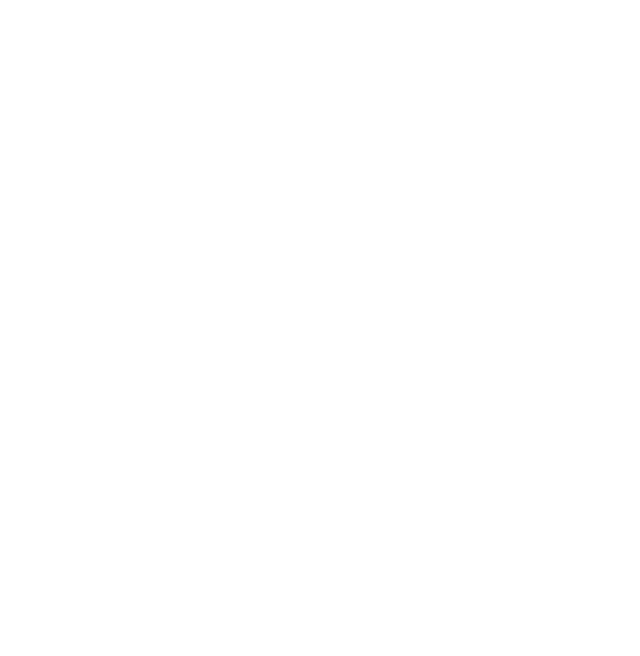
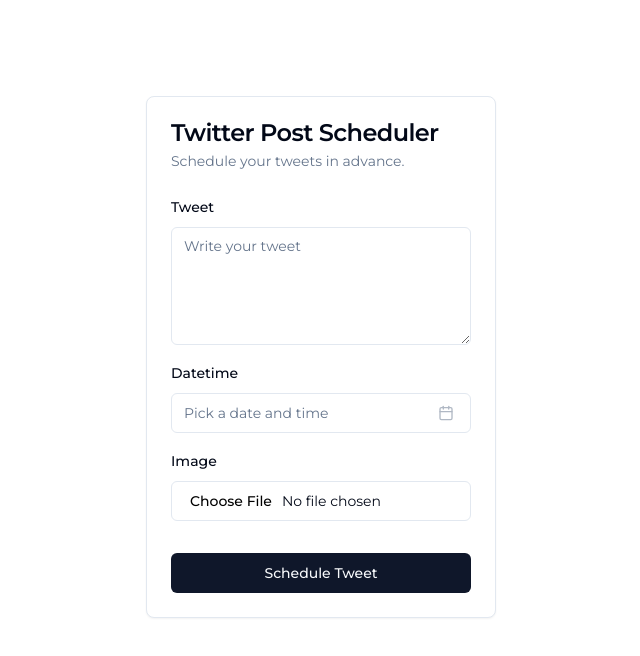
Before and after one commit to adarsh-mamgain/x-post, a Next.js app: page /dashboard in a window 1280 px wide. Before the commit this address had no page. Shown: the top 656 px of the page, without its empty margins (319-959 px from the left). Built offline with nearby package versions, Linux system fonts and the light colour scheme; no server answers.

Commit message:
Refactor Dashboard page component, update session handling, and add user validation route

```diff
--- a/app/page.tsx
+++ b/app/page.tsx
@@ -1,6 +1,11 @@
 "use client";
 import { Button } from "@/components/ui/button";
 import axios from "axios";
+import image from "../public/image.svg";
+import Image from "next/image";
+import Link from "next/link";
+import { Separator } from "@/components/ui/separator";
+// import { Switch } from "@/components/ui/switch";
 
 export default function Home() {
   const handleClick = () => {
@@ -10,15 +15,91 @@ export default function Home() {
   };
 
   return (
-    <main className="flex min-h-screen flex-col items-center p-24">
-      <div>
-        <h1 className="text-4xl font-bold">Welcome to X-POST</h1>
-        <p className="text-lg mt-4">
-          Schedule your social media posts with ease.
-        </p>
+    <main className="flex min-h-screen flex-col items-center px-60">
+      {/* <nav className="flex items-center p-4">
+        <div>
+          <span className="text-2xl font-bold">X-Post</span>
+        </div>
+        <div>
+          <Switch />
+        </div>
+      </nav> */}
+
+      <div className="text-center p-24">
+        <div className="mb-6">
+          <h1 className="text-5xl font-extrabold mb-4 bg-gradient-to-r from-purple-500 via-violet-600 to-fuchsia-500 bg-clip-text text-transparent">
+            Supercharge X Account
+          </h1>
+          <p className="text-lg font-medium text-gray-600">
+            Schedule tweets, manage your content calendar, <br />
+            and analyze your account performance
+          </p>
+        </div>
+        <div>
+          <Button onClick={handleClick}>Sign in</Button>
+        </div>
       </div>
 
-      <Button onClick={handleClick}>Sign in </Button>
+      <div className="flex space-x-4">
+        <div>
+          <h2 className="text-3xl font-bold mb-2">Schedule Tweets with Ease</h2>
+          <p className="text-lg font-medium text-gray-600">
+            Our intuitive scheduling tool allows you to plan and publish your
+            tweets in advance, ensuring a consistent social media presence.
+          </p>
+        </div>
+        <div>
+          <Image src={image} width={800} height={300} alt="Schedule tweets" />
+        </div>
+      </div>
+
+      <div className="flex space-x-4">
+        <div>
+          <h2 className="text-3xl font-bold mb-2">
+            Manage Your Content Calendar
+          </h2>
+          <p className="text-lg font-medium text-gray-600">
+            Our content calendar feature allows you to plan and visualize your
+            Twitter content, ensuring a consistent and engaging presence.
+          </p>
+        </div>
+        <div>
+          <Image src={image} width={800} height={300} alt="Schedule tweets" />
+        </div>
+      </div>
+
+      <div className="flex space-x-4">
+        <div>
+          <h2 className="text-3xl font-bold mb-2">
+            Analyze Your Twitter Performance
+          </h2>
+          <p className="text-lg font-medium text-gray-600">
+            Our advanced analytics dashboard provides insights into your tweet
+            performance, helping you optimize your content strategy.
+          </p>
+        </div>
+        <div>
+          <Image src={image} width={800} height={300} alt="Schedule tweets" />
+        </div>
+      </div>
+
+      <Separator className="my-4" />
+
+      <footer className="w-full p-4">
+        <div className="flex items-center">
+          <div>
+            <p>© 2024 X-Post. All rights reserved.</p>
+          </div>
+          <div className="grow">
+            <Link href={"terms-of-service"}>
+              <Button variant={"link"}>Terms of service</Button>
+            </Link>
+            <Link href={"privacy-policy"}>
+              <Button variant={"link"}>Privacy policy</Button>
+            </Link>
+          </div>
+        </div>
+      </footer>
     </main>
   );
 }
--- a/components/ScheduleCard.tsx
+++ b/components/ScheduleCard.tsx
@@ -1,4 +1,7 @@
 "use client";
+
+import { z } from "zod";
+
 import {
   CardTitle,
   CardDescription,
@@ -12,18 +15,47 @@ import { Textarea } from "@/components/ui/textarea";
 import { Input } from "@/components/ui/input";
 import { Button } from "@/components/ui/button";
 import prisma from "@/lib/prisma";
+import { useState } from "react";
+import { useForm } from "react-hook-form";
+import { zodResolver } from "@hookform/resolvers/zod";
+import {
+  Form,
+  FormControl,
+  FormDescription,
+  FormField,
+  FormItem,
+  FormLabel,
+  FormMessage,
+} from "./ui/form";
+import { toast } from "sonner";
+import { Toaster } from "./ui/sonner";
+import { Popover, PopoverContent, PopoverTrigger } from "./ui/popover";
+import { cn } from "@/lib/utils";
+import { format } from "date-fns";
+import { CalendarIcon } from "lucide-react";
+import { Calendar } from "./ui/calendar";
+
+const formSchema = z.object({
+  tweet: z.string().min(1).max(50),
+  datetime: z.date(),
+  image: z.string().url(),
+});
 
 export default function ScheduleCard() {
-  // prisma.post.create({
-  //   data: {
-  //     userId: "1",
-  //     text: "Hello, World!",
-  //     scheduledAt: new Date(),
-  //   },
-  // });
-  function handleSubmit() {
-    return true;
+  // 1. Define your form.
+  const form = useForm<z.infer<typeof formSchema>>({
+    resolver: zodResolver(formSchema),
+    defaultValues: {
+      tweet: "",
+      datetime: undefined,
+      image: "",
+    },
+  });
+
+  function onSubmit(values: z.infer<typeof formSchema>) {
+    toast.error("Event has been created.");
   }
+
   return (
     <Card className="w-[350px]">
       <CardHeader>
@@ -31,27 +63,88 @@ export default function ScheduleCard() {
         <CardDescription>Schedule your tweets in advance.</CardDescription>
       </CardHeader>
       <CardContent>
-        <form onSubmit={handleSubmit}>
-          <div className="grid w-full items-center gap-4">
-            <div className="flex flex-col space-y-1.5">
-              <Label htmlFor="message">Message</Label>
-              <Textarea id="message" placeholder="Write your tweet" rows={5} />
-            </div>
-            <div className="flex flex-col space-y-1.5">
-              <Label htmlFor="datetime">Schedule Datetime</Label>
-              <Input id="datetime" type="datetime-local" />
-            </div>
-            <div className="flex flex-col space-y-1.5">
-              <Label htmlFor="image">Image</Label>
-              <Input id="image" type="file" />
-            </div>
-          </div>
-        </form>
+        <Form {...form}>
+          <form
+            onSubmit={form.handleSubmit(onSubmit)}
+            className="grid w-full items-center gap-4"
+          >
+            <FormField
+              control={form.control}
+              name="tweet"
+              render={({ field }) => (
+                <FormItem>
+                  <FormLabel>Tweet</FormLabel>
+                  <FormControl>
+                    <Textarea
+                      id="message"
+                      placeholder="Write your tweet"
+                      rows={5}
+                      {...field}
+                    />
+                  </FormControl>
+                  <FormMessage />
+                </FormItem>
+              )}
+            />
+            <FormField
+              control={form.control}
+              name="datetime"
+              render={({ field }) => (
+                <FormItem>
+                  <FormLabel>Datetime</FormLabel>
+                  <Popover>
+                    <PopoverTrigger asChild>
+                      <FormControl>
+                        <Button
+                          variant={"outline"}
+                          className={cn(
+                            "w-full pl-3 text-left font-normal",
+                            !field.value && "text-muted-foreground"
+                          )}
+                        >
+                          {field.value ? (
+                            format(field.value, "Pp")
+                          ) : (
+                            <span>Pick a date and time</span>
+                          )}
+                          <CalendarIcon className="ml-auto h-4 w-4 opacity-50" />
+                        </Button>
+                      </FormControl>
+                    </PopoverTrigger>
+                    <PopoverContent className="w-auto p-0" align="start">
+                      <Calendar
+                        mode="single"
+                        selected={field.value}
+                        onSelect={field.onChange}
+                        disabled={(date) => date <= new Date()} //! Important to disable past dates
+                        initialFocus
+                      />
+                    </PopoverContent>
+                  </Popover>
+                  <FormMessage />
+                </FormItem>
+              )}
+            />
+            <FormField
+              control={form.control}
+              name="image"
+              render={({ field }) => (
+                <FormItem>
+                  <FormLabel>Image</FormLabel>
+                  <FormControl>
+                    <Input type="file" {...field} />
+                  </FormControl>
+                  <FormMessage />
+                </FormItem>
+              )}
+            />
+            <Button type="submit" className="mt-4">
+              Schedule Tweet
+            </Button>
+          </form>
+        </Form>
       </CardContent>
-      <CardFooter className="flex justify-between">
-        <Button variant="outline">Cancel</Button>
-        <Button>Schedule Tweet</Button>
-      </CardFooter>
+      <Toaster />
     </Card>
   );
 }
--- /dev/null
+++ b/components/ui/calendar.tsx
@@ -0,0 +1,66 @@
+"use client"
+
+import * as React from "react"
+import { ChevronLeft, ChevronRight } from "lucide-react"
+import { DayPicker } from "react-day-picker"
+
+import { cn } from "@/lib/utils"
+import { buttonVariants } from "@/components/ui/button"
+
+export type CalendarProps = React.ComponentProps<typeof DayPicker>
+
+function Calendar({
+  className,
+  classNames,
+  showOutsideDays = true,
+  ...props
+}: CalendarProps) {
+  return (
+    <DayPicker
+      showOutsideDays={showOutsideDays}
+      className={cn("p-3", className)}
+      classNames={{
+        months: "flex flex-col sm:flex-row space-y-4 sm:space-x-4 sm:space-y-0",
+        month: "space-y-4",
+        caption: "flex justify-center pt-1 relative items-center",
+        caption_label: "text-sm font-medium",
+        nav: "space-x-1 flex items-center",
+        nav_button: cn(
+          buttonVariants({ variant: "outline" }),
+          "h-7 w-7 bg-transparent p-0 opacity-50 hover:opacity-100"
+        ),
+        nav_button_previous: "absolute left-1",
+        nav_button_next: "absolute right-1",
+        table: "w-full border-collapse space-y-1",
+        head_row: "flex",
+        head_cell:
+          "text-muted-foreground rounded-md w-9 font-normal text-[0.8rem]",
+        row: "flex w-full mt-2",
+        cell: "h-9 w-9 text-center text-sm p-0 relative [&:has([aria-selected].day-range-end)]:rounded-r-md [&:has([aria-selected].day-outside)]:bg-accent/50 [&:has([aria-selected])]:bg-accent first:[&:has([aria-selected])]:rounded-l-md last:[&:has([aria-selected])]:rounded-r-md focus-within:relative focus-within:z-20",
+        day: cn(
+          buttonVariants({ variant: "ghost" }),
+          "h-9 w-9 p-0 font-normal aria-selected:opacity-100"
+        ),
+        day_range_end: "day-range-end",
+        day_selected:
+          "bg-primary text-primary-foreground hover:bg-primary hover:text-primary-foreground focus:bg-primary focus:text-primary-foreground",
+        day_today: "bg-accent text-accent-foreground",
+        day_outside:
+          "day-outside text-muted-foreground opacity-50 aria-selected:bg-accent/50 aria-selected:text-muted-foreground aria-selected:opacity-30",
+        day_disabled: "text-muted-foreground opacity-50",
+        day_range_middle:
+          "aria-selected:bg-accent aria-selected:text-accent-foreground",
+        day_hidden: "invisible",
+        ...classNames,
+      }}
+      components={{
+        IconLeft: ({ ...props }) => <ChevronLeft className="h-4 w-4" />,
+        IconRight: ({ ...props }) => <ChevronRight className="h-4 w-4" />,
+      }}
+      {...props}
+    />
+  )
+}
+Calendar.displayName = "Calendar"
+
+export { Calendar }
--- /dev/null
+++ b/components/ui/switch.tsx
@@ -0,0 +1,29 @@
+"use client"
+
+import * as React from "react"
+import * as SwitchPrimitives from "@radix-ui/react-switch"
+
+import { cn } from "@/lib/utils"
+
+const Switch = React.forwardRef<
+  React.ElementRef<typeof SwitchPrimitives.Root>,
+  React.ComponentPropsWithoutRef<typeof SwitchPrimitives.Root>
+>(({ className, ...props }, ref) => (
+  <SwitchPrimitives.Root
+    className={cn(
+      "peer inline-flex h-6 w-11 shrink-0 cursor-pointer items-center rounded-full border-2 border-transparent transition-colors focus-visible:outline-none focus-visible:ring-2 focus-visible:ring-ring focus-visible:ring-offset-2 focus-visible:ring-offset-background disabled:cursor-not-allowed disabled:opacity-50 data-[state=checked]:bg-primary data-[state=unchecked]:bg-input",
+      className
+    )}
+    {...props}
+    ref={ref}
+  >
+    <SwitchPrimitives.Thumb
+      className={cn(
+        "pointer-events-none block h-5 w-5 rounded-full bg-background shadow-lg ring-0 transition-transform data-[state=checked]:translate-x-5 data-[state=unchecked]:translate-x-0"
+      )}
+    />
+  </SwitchPrimitives.Root>
+))
+Switch.displayName = SwitchPrimitives.Root.displayName
+
+export { Switch }
```
Also changed, not shown: app/dashboard/page.tsx (+6 -2 lines), package.json (+11 -1 lines), 1 other file (tests, documents, lock files or other folders).
